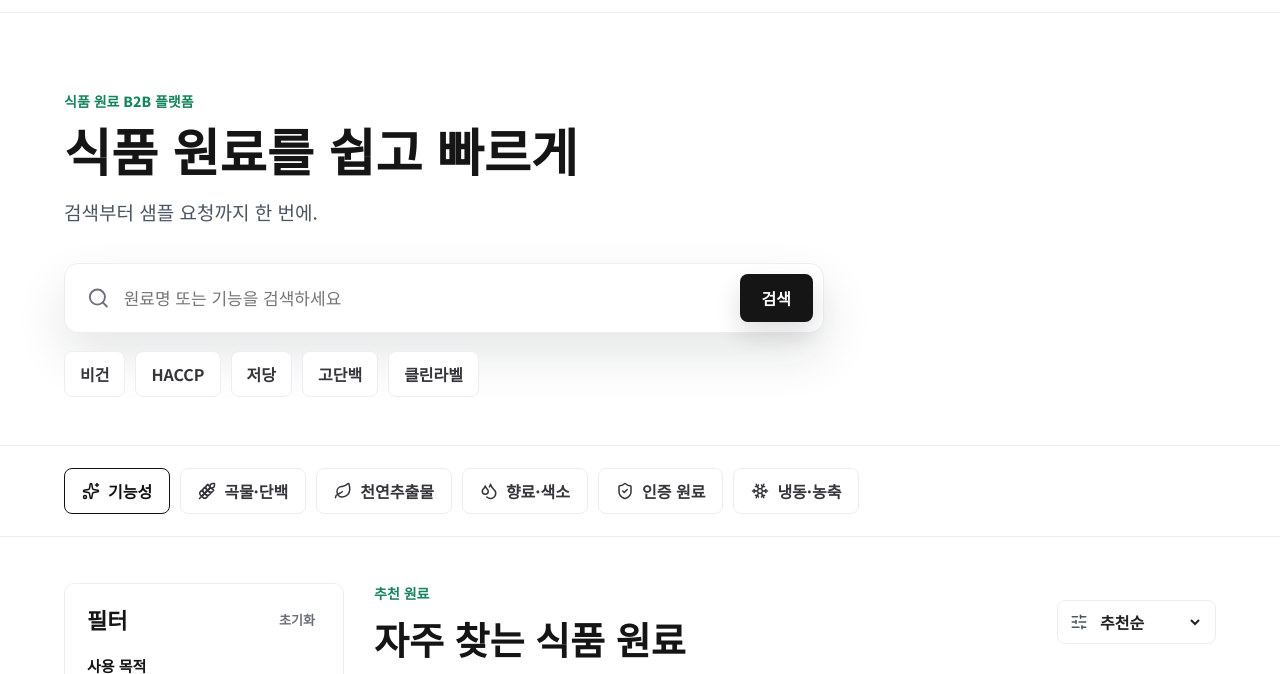
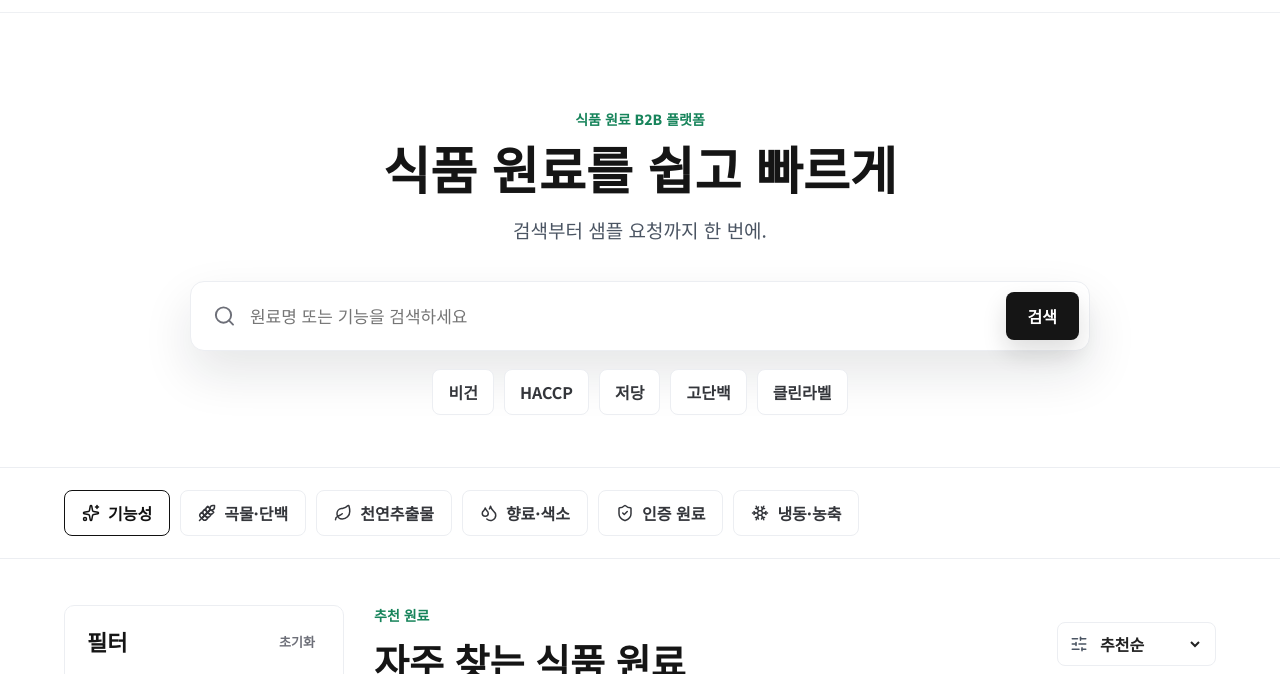
Before and after one commit to h4emin-web/food, a plain HTML site: page index.html in a window 1280 px wide. Shown: the part 59-733 px from the top of the page. Drawn offline with nearby package versions, Linux system fonts and the light colour scheme.

Commit message:
Center main search layout

```diff
--- a/styles.css
+++ b/styles.css
@@ -194,13 +194,15 @@ img {
   display: grid;
   grid-template-columns: 1fr;
   align-items: center;
+  justify-items: center;
   min-height: auto;
-  padding: clamp(44px, 7vw, 78px) clamp(20px, 5vw, 72px) 48px;
+  padding: clamp(58px, 8vw, 96px) clamp(20px, 5vw, 72px) 52px;
   background: #fff;
 }
 
 .hero-copy {
-  max-width: 760px;
+  width: min(100%, 980px);
+  text-align: center;
 }
 
 .eyebrow {
@@ -211,8 +213,8 @@ img {
 }
 
 .hero h1 {
-  max-width: 720px;
-  margin: 0;
+  max-width: none;
+  margin: 0 auto;
   font-size: clamp(30px, 4vw, 52px);
   line-height: 1.08;
   letter-spacing: 0;
@@ -220,8 +222,8 @@ img {
 }
 
 .hero-description {
-  max-width: 640px;
-  margin: 18px 0 0;
+  max-width: none;
+  margin: 18px auto 0;
   color: #4b5563;
   font-size: 19px;
   line-height: 1.7;
@@ -231,8 +233,11 @@ img {
   display: grid;
   grid-template-columns: minmax(0, 1fr) auto;
   gap: 12px;
-  max-width: 760px;
+  width: min(100%, 900px);
+  max-width: none;
   margin-top: 34px;
+  margin-right: auto;
+  margin-left: auto;
   padding: 10px;
   border: 1px solid var(--line);
   border-radius: 14px;
@@ -259,6 +264,7 @@ img {
 }
 
 .quick-tags {
+  justify-content: center;
   flex-wrap: wrap;
   gap: 10px;
   margin-top: 18px;
```
